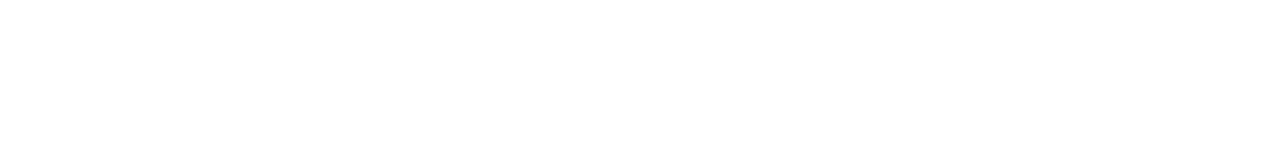
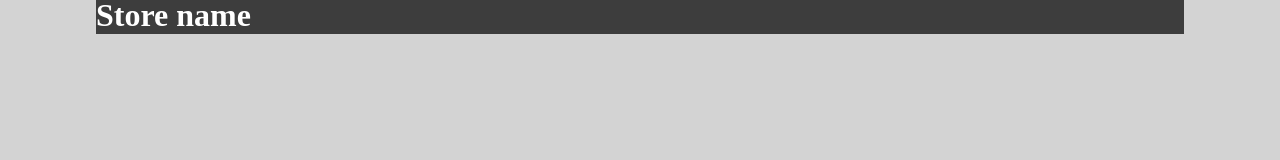
Before and after one commit to CodingSea/WF-Project, a plain HTML site: page MakingOf.html in a window 1280 px wide. Drawn offline with Linux system fonts and the light colour scheme.

Commit message:
added main div

```diff
--- a/MakingOf.html
+++ b/MakingOf.html
@@ -5,6 +5,8 @@
     <link rel="stylesheet" type="text/css" href="style.css">
 </head>
 <body>
-
+    <div class="main">
+        <h1>Store name</h1>
+    </div>
 </body>
 </html>
--- a/style.css
+++ b/style.css
@@ -0,0 +1,17 @@
+body
+{
+    background-color: lightgray;
+    margin: 0;
+    padding: 0;
+}
+
+.main
+{
+    width: 85%;
+    margin-top: -1.5em;
+    padding-top: -1em;
+    margin-left: auto;
+    margin-right: auto;
+    background-color: #3d3d3d;
+    color: white;
+}
```
Also changed, not shown: St1.html (+3 -1 lines), St2.html (+3 -1 lines), St3.html (+3 -1 lines), index.html (+3 -1 lines), story.html (+3 -1 lines).
